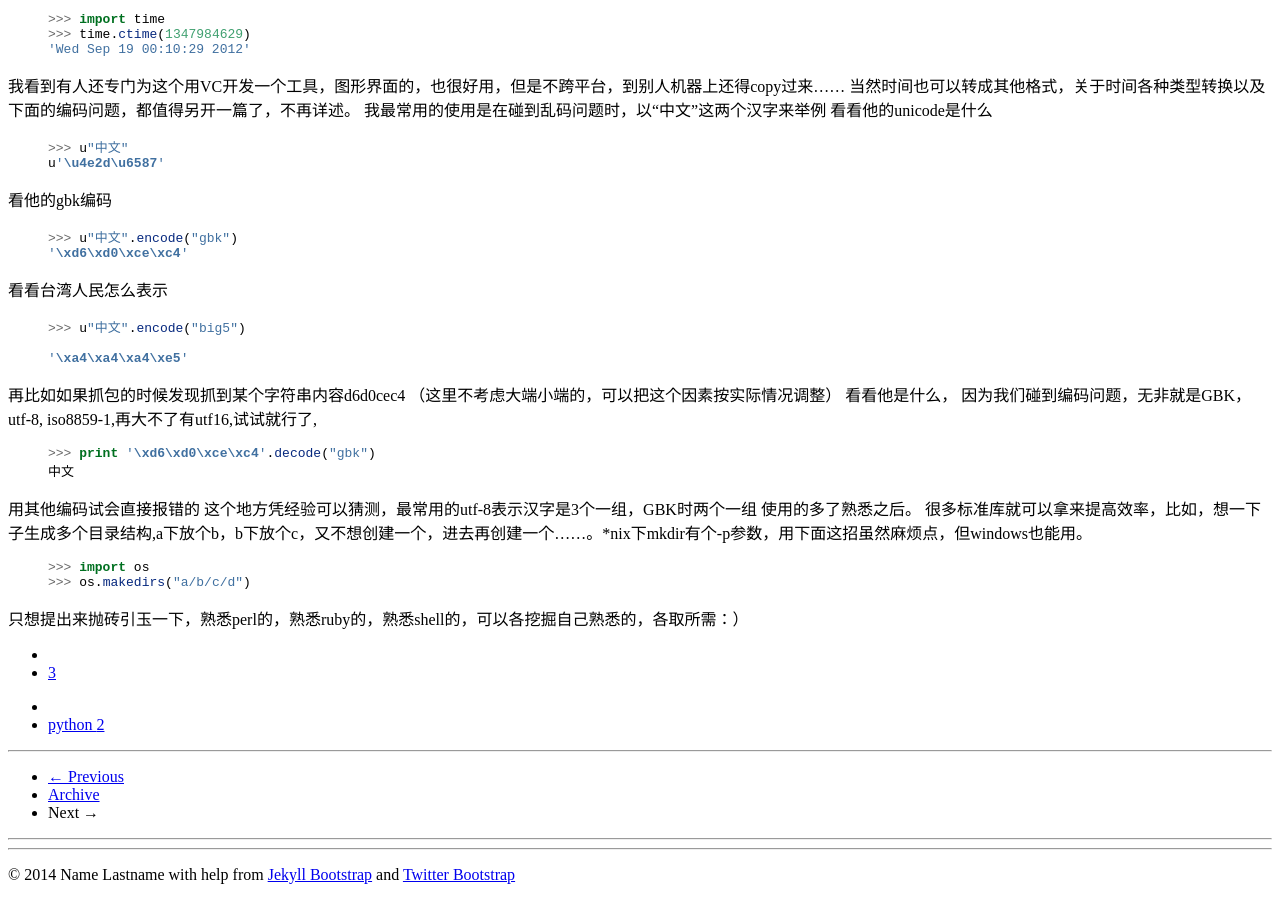
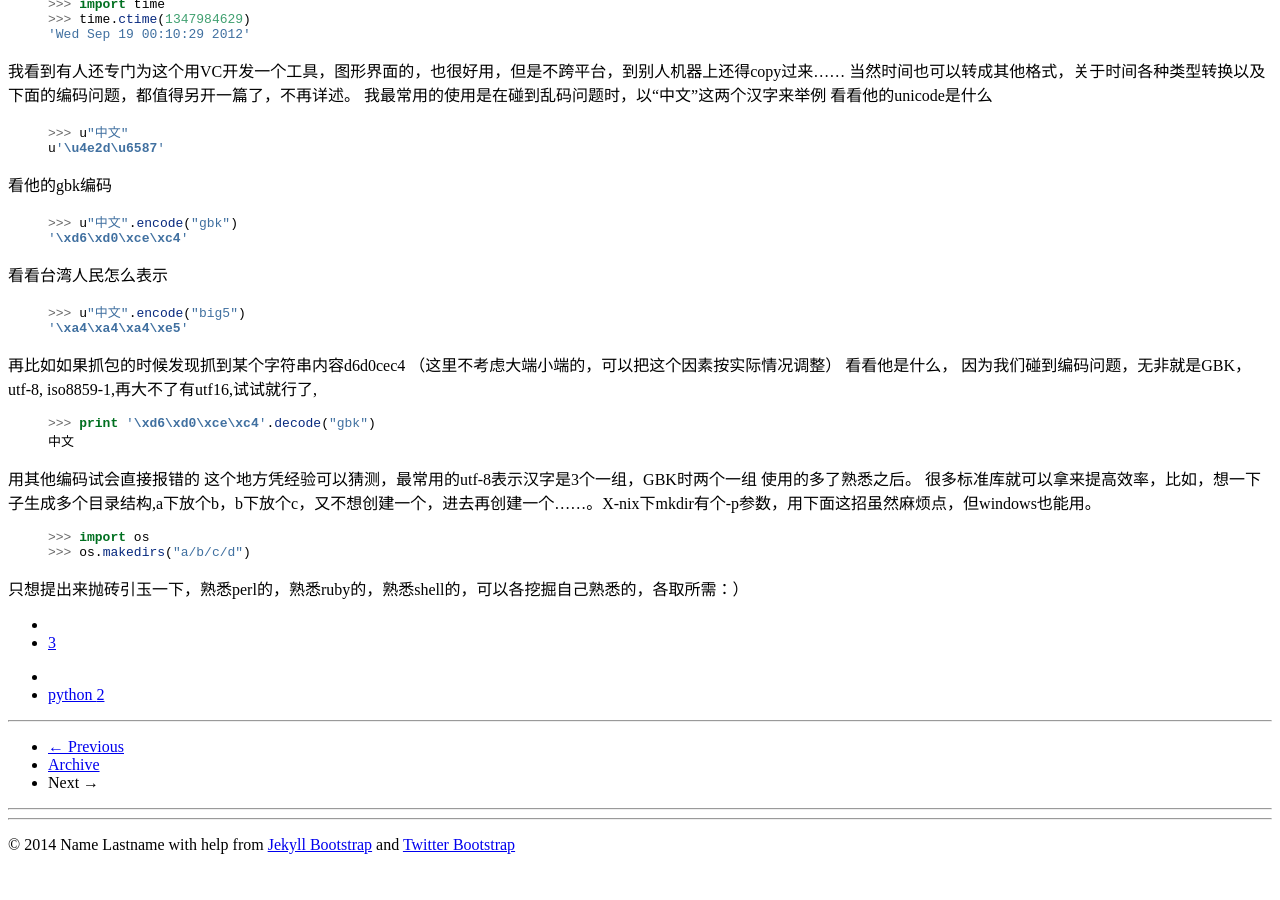
Before and after one commit to wangjianming/wangjianming.github.com, a Jekyll site: the page built from _posts/2014-01-14-calculate-in-python.md, in a window 1280 px wide and 900 px high, scrolled down 914 px. Built offline with Jekyll 4.4.1, drawn with Linux system fonts in a browser that asks for light colours; a script that is not in the unit is left out; after the commit the page ends 1784 px from its top, so only the background shows below that.

```diff
--- a/_posts/2014-01-14-calculate-in-python.md
+++ b/_posts/2014-01-14-calculate-in-python.md
@@ -27,14 +27,15 @@ tags: [python,]
 另外通常数字是十进制，前面加0表示八进制，0x表示十六进制，0b表示二进制
 {% highlight python %}
 >>> 0b101
-
 5
 {% endhighlight %}
+
 其他进制如果需要可以自己转，看看“29”在26进制数里表示什么
 {% highlight python %}
 >>> int("29",26)
 61
 {% endhighlight %}
+
 这些应该可以足以代替计算器了，但是平常我们会用的更多
 ascii码和字符的转换，chr和ord可以理解成相反运算
 {% highlight python %}
@@ -44,6 +45,7 @@ ascii码和字符的转换，chr和ord可以理解成相反运算
 >>>ord('a')
 97
 {% endhighlight %}
+
 关于时间和编码问题，用python在命令行下敲一敲，很好用。
 数据库经常会保存int形的时间，看看一个时间戳（since epoch）表示的时间是什么时候，
 {% highlight python %}
@@ -67,21 +69,23 @@ u'\u4e2d\u6587'
 看看台湾人民怎么表示
 {% highlight python %}
 >>> u"中文".encode("big5")
-
 '\xa4\xa4\xa4\xe5'
 {% endhighlight %}
+
 再比如如果抓包的时候发现抓到某个字符串内容d6d0cec4 （这里不考虑大端小端的，可以把这个因素按实际情况调整） 看看他是什么，
 因为我们碰到编码问题，无非就是GBK，utf-8, iso8859-1,再大不了有utf16,试试就行了,
 {% highlight python %}
 >>> print '\xd6\xd0\xce\xc4'.decode("gbk")
 中文
 {% endhighlight %}
+
 用其他编码试会直接报错的 这个地方凭经验可以猜测，最常用的utf-8表示汉字是3个一组，GBK时两个一组 使用的多了熟悉之后。
-很多标准库就可以拿来提高效率，比如，想一下子生成多个目录结构,a下放个b，b下放个c，又不想创建一个，进去再创建一个……。*nix下mkdir有个-p参数，用下面这招虽然麻烦点，但windows也能用。
+很多标准库就可以拿来提高效率，比如，想一下子生成多个目录结构,a下放个b，b下放个c，又不想创建一个，进去再创建一个……。X-nix下mkdir有个-p参数，用下面这招虽然麻烦点，但windows也能用。
 {% highlight python %}
 >>> import os
 >>> os.makedirs("a/b/c/d")
 {% endhighlight %}
+
 只想提出来抛砖引玉一下，熟悉perl的，熟悉ruby的，熟悉shell的，可以各挖掘自己熟悉的，各取所需：）
 
 {% include JB/setup %}
```
